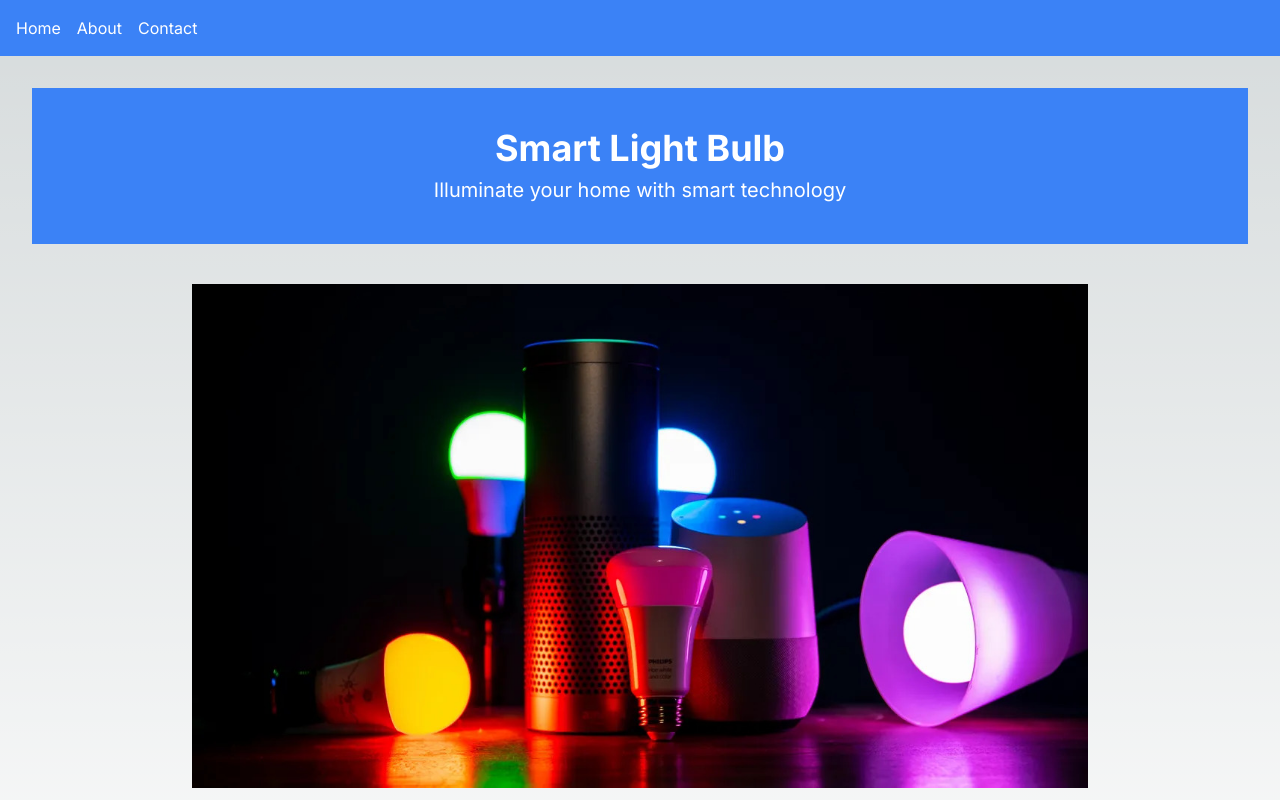
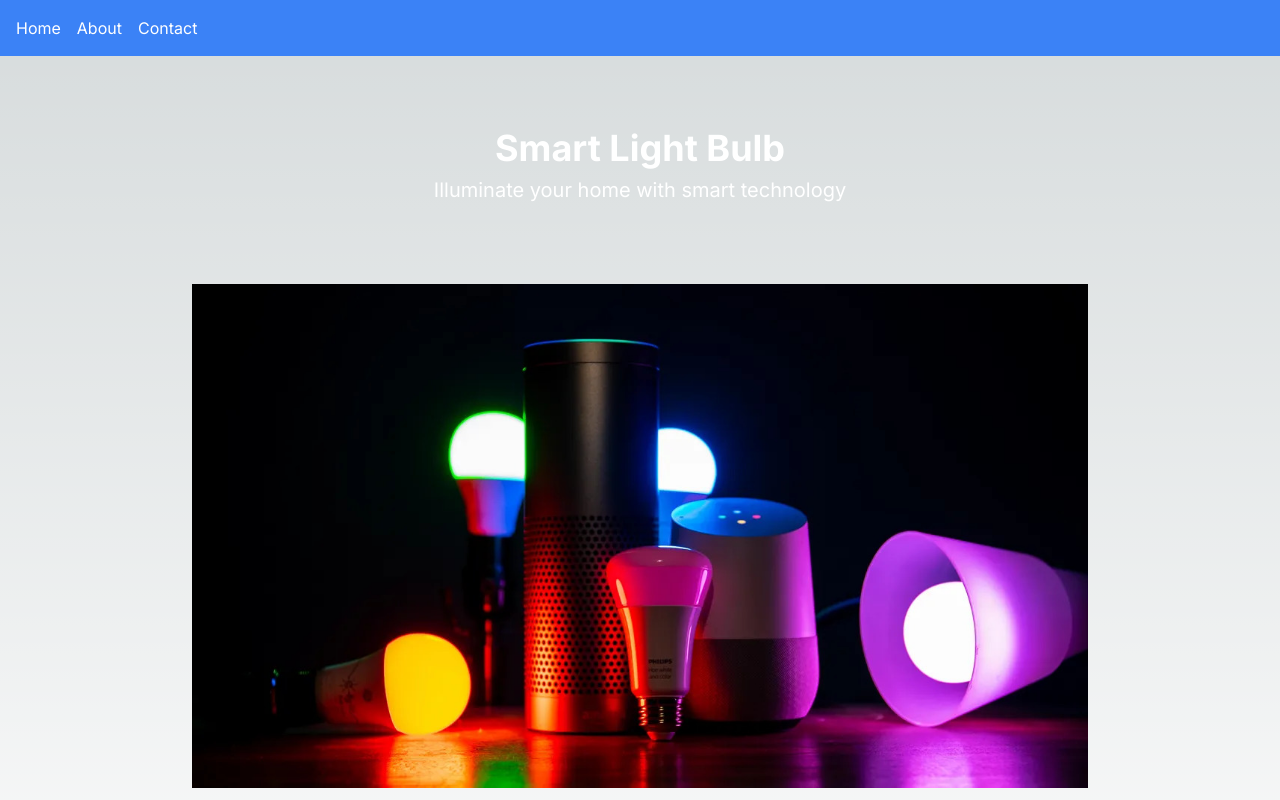
Before and after one commit to jtwiley1996/Next-React-Product-Landing, a Next.js app: page / in a window 1280 px wide. Shown: the top 800 px of the page. Built offline with nearby package versions, Linux system fonts and the light colour scheme.

Commit message:
minor color change

```diff
--- a/src/app/page.tsx
+++ b/src/app/page.tsx
@@ -3,7 +3,7 @@
 export default function Home() {
   return (
     <main className="flex min-h-screen flex-col items-center justify-between p-8">
-      <header className="w-full text-center py-10 bg-blue-500 text-white">
+      <header className="w-full text-center py-10 text-white">
         <h1 className="text-4xl font-bold">Smart Light Bulb</h1>
         <p className="text-xl mt-2">Illuminate your home with smart technology</p>
       </header>
```
